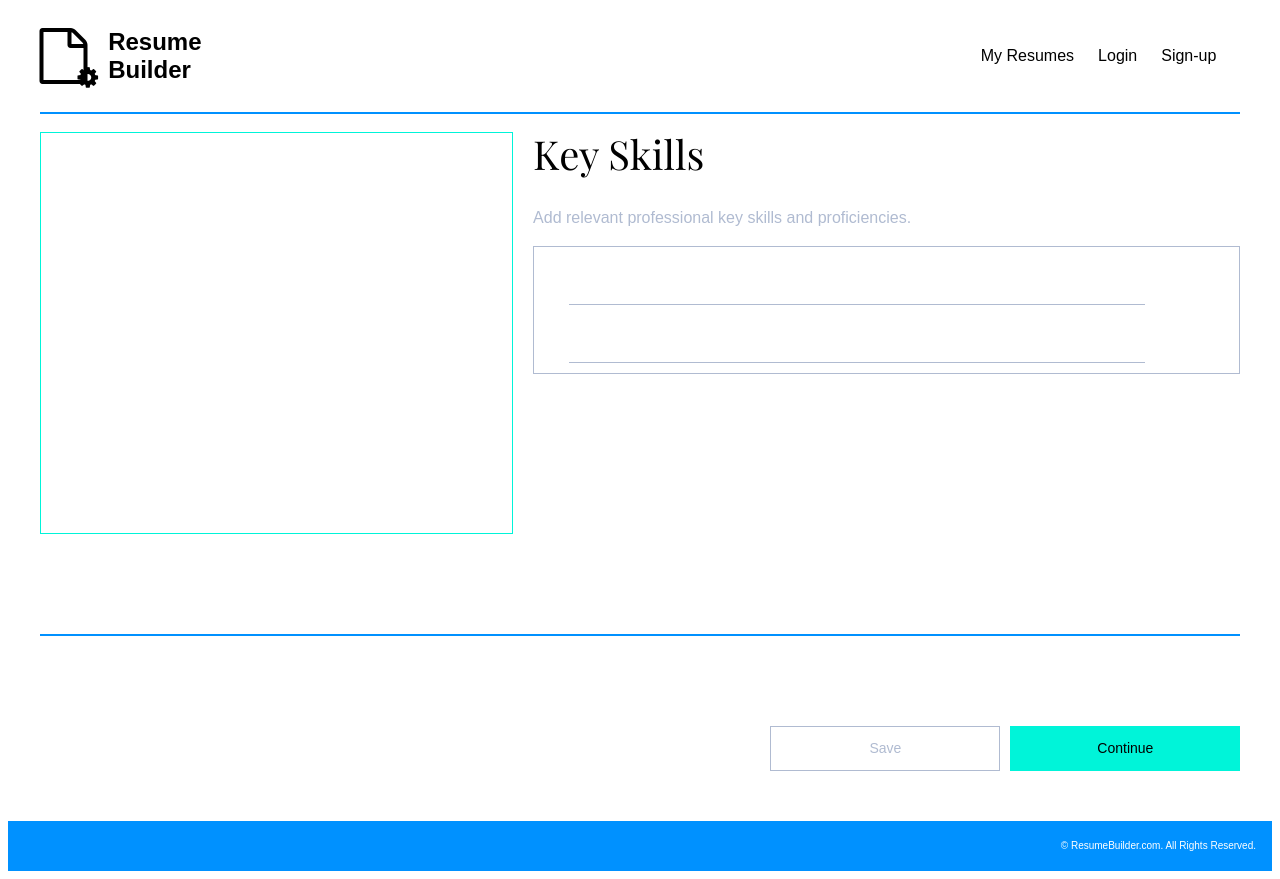
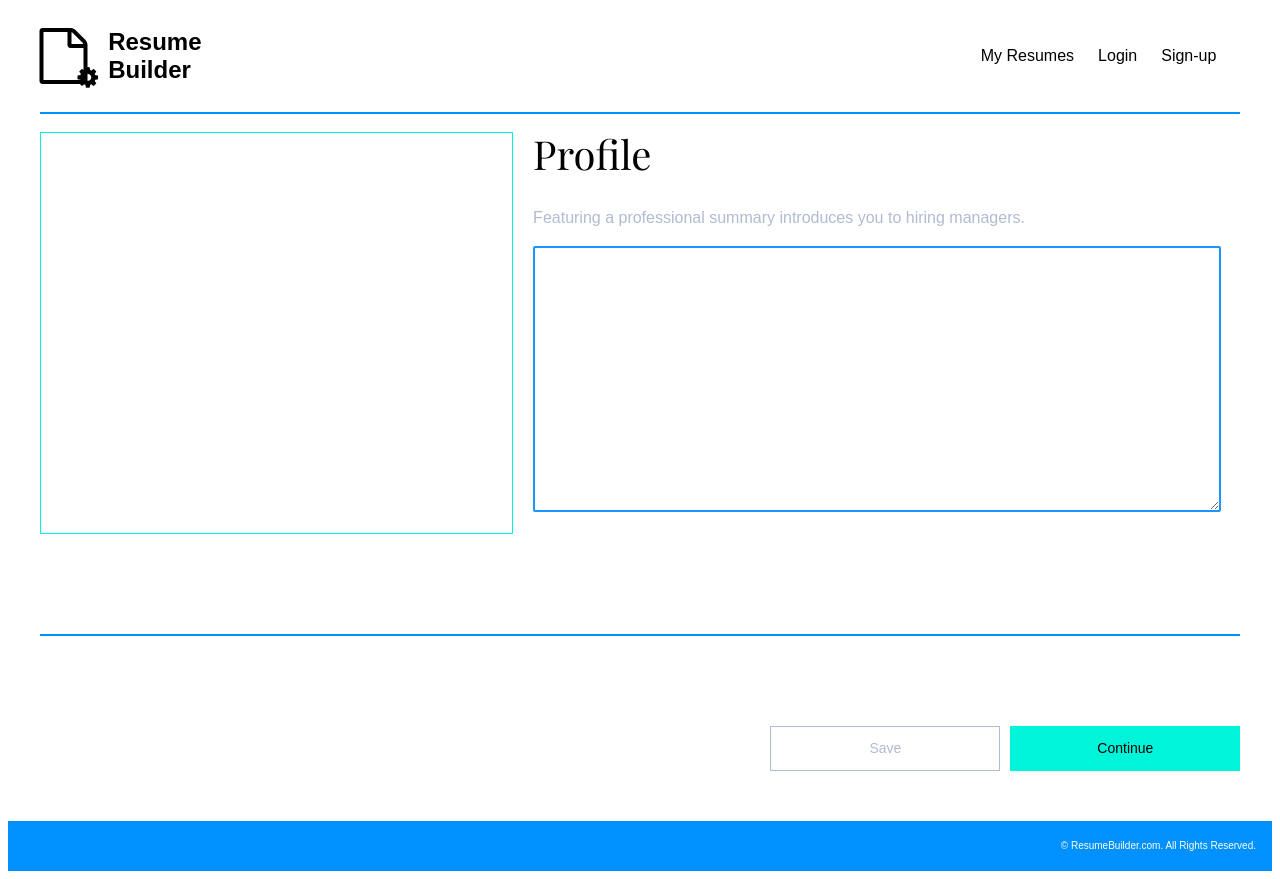
Before and after one commit to ealpha072/resume-Builder, a React (Create React App) app in the folder frontend/: page /editor in a window 1280 px wide. Built offline with nearby package versions, Linux system fonts and the light colour scheme; a web font is replaced by a local one.

Commit message:
Profile page

```diff
--- a/frontend/src/components/Experience.jsx
+++ b/frontend/src/components/Experience.jsx
@@ -50,10 +50,6 @@ const Experience = () => {
                         <div className="col form-div">
 
                         </div>
-                        <div className="col form-div">
-                            <p htmlFor="">Currentlly work here</p>
-                            <input type="checkbox" className='form-input'/>
-                        </div>
                     </div>
 
                 </form>
--- /dev/null
+++ b/frontend/src/components/Profile.jsx
@@ -0,0 +1,26 @@
+import React from "react";
+
+const Profile = () => {
+    return(
+        <div className="information">
+            <div className="home-header">
+                <h1 className="header-head">Profile</h1>
+                <p className='color-p'>
+                    Featuring a professional summary introduces you to hiring managers.
+                </p>
+            </div>
+
+            <div className="contact-form">
+                <form action="">
+                    <div className="row-discuss">
+                        <div className="col">
+                            <textarea name="" id="" ></textarea>
+                        </div>
+                    </div>
+                </form>
+            </div>
+        </div>
+    )
+}
+
+export default Profile
--- a/frontend/src/pages/Editor.jsx
+++ b/frontend/src/pages/Editor.jsx
@@ -4,6 +4,7 @@ import Breadcrump from '../components/Breadcrump'
 import Education from '../components/Education'
 import Experience from '../components/Experience'
 import Skill from '../components/Skill'
+import Profile from '../components/Profile'
 
 const Editor = () => {
     return (
@@ -11,10 +12,11 @@ const Editor = () => {
             <div className='mainWrapper'>
                 <div className="mainWrapper-left"></div>
                 <div className="mainWrapper-right">
-                    <Skill />
+                    <Profile />
                 </div>
             </div>
             <div className="divider"></div>
+
             <div className="save-cont">
                 <div className="back-create-resume save-changes">
                     <button className="back">
--- a/frontend/src/styles/Skills.module.css
+++ b/frontend/src/styles/Skills.module.css
@@ -1,6 +1,6 @@
 .skillsDiv{
     border: 1px solid #b0bbd1;
-
+    min-height: 400px;
 }
 
 .skillsDiv div{
```
